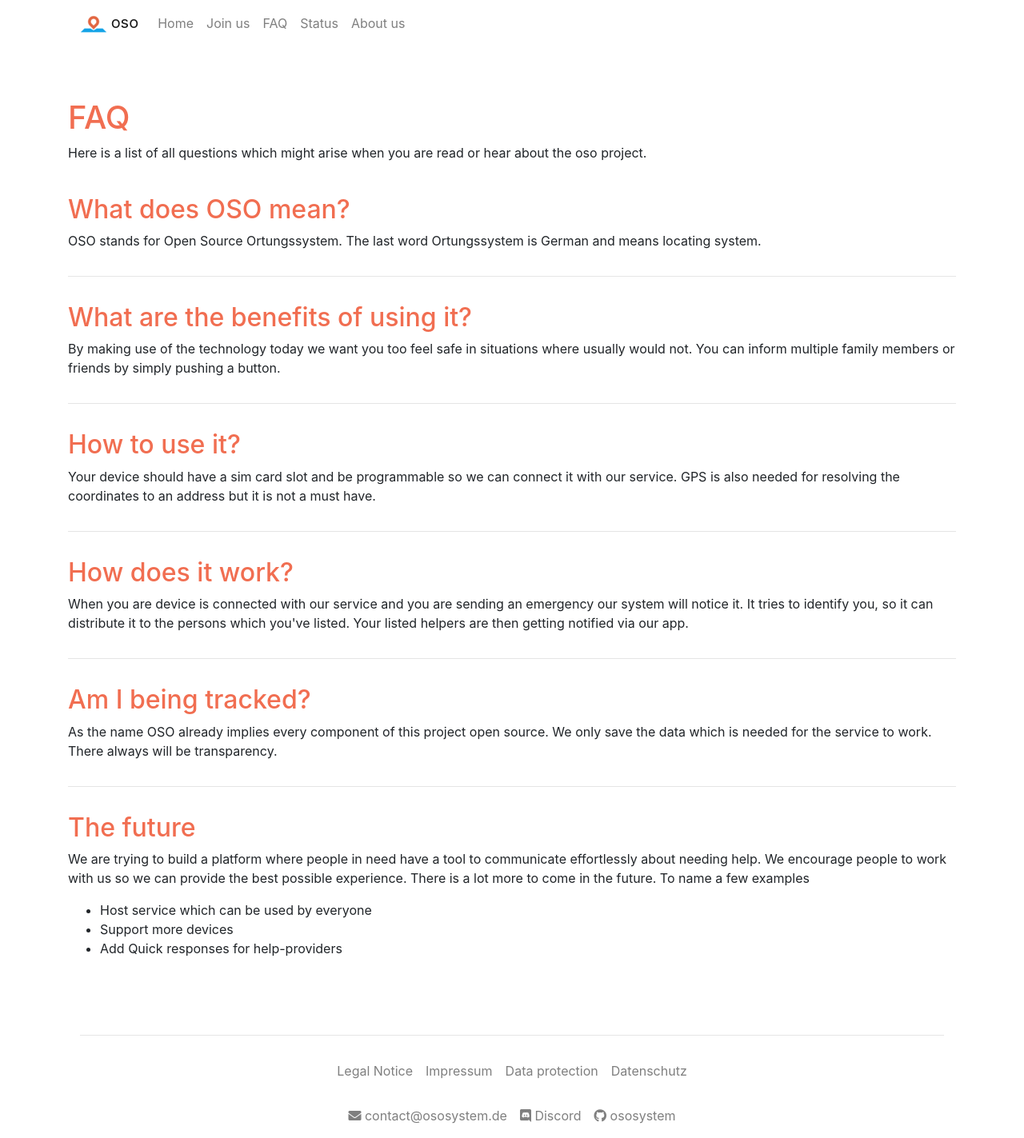
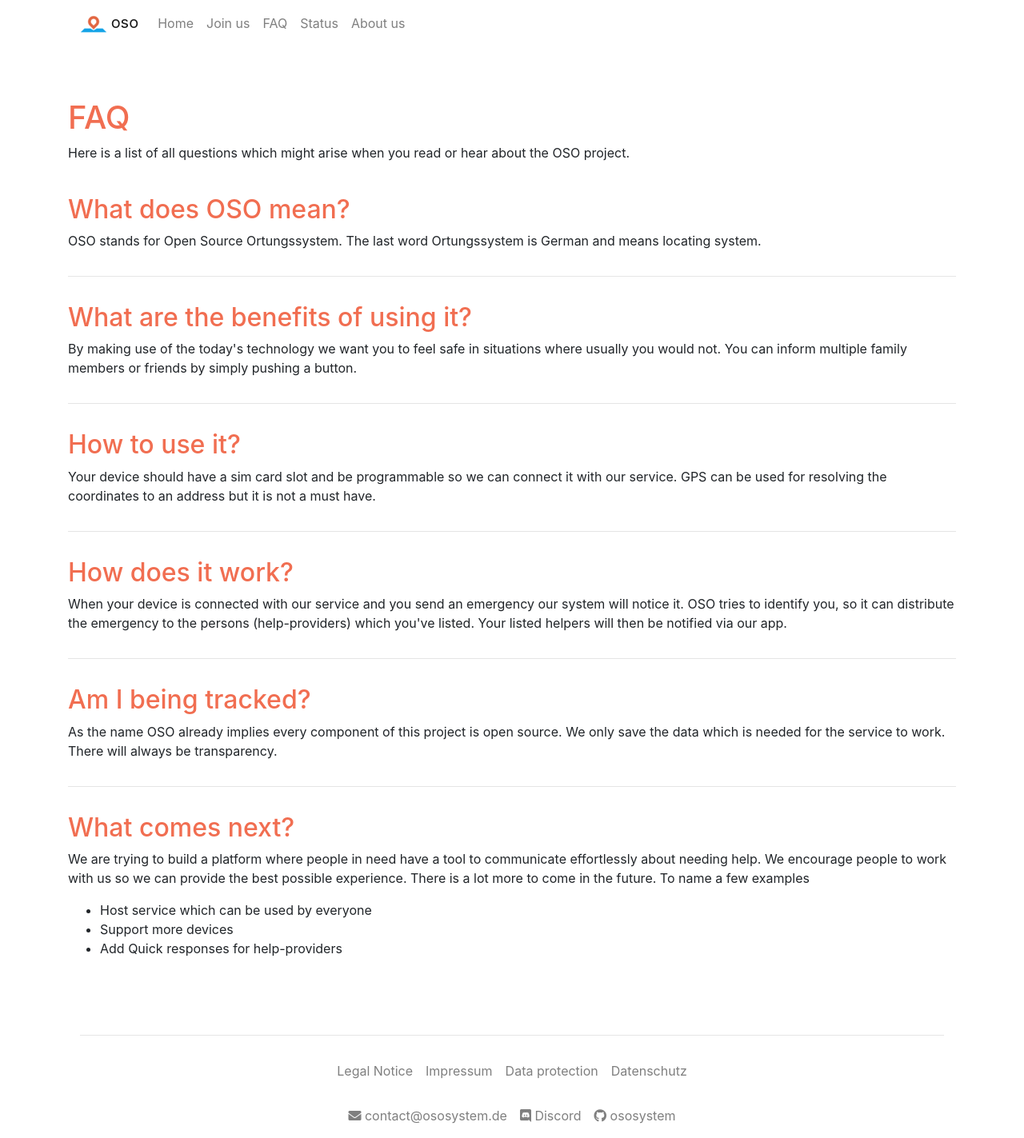
Before and after one commit to OSOSystem/oso-website, a Jekyll site: the page built from faq.html, in a window 1280 px wide. Shown: the whole page at 80% size. Built offline with Jekyll 4.4.1, drawn with Linux system fonts in a browser that asks for light colours; nearby versions of some CDN libraries.

Commit message:
:memo: Improve texts

```diff
--- a/about.html
+++ b/about.html
@@ -7,9 +7,9 @@ layout: page
   We are three students named Dennis, Pierre and Valentino who started with the OSO project. <br/>
   Currently we are studying computer science at the TH Köln / University of Applied Sciences Cologne, in Germany.<br/><br/>
 
-  OSO was an idea of ours which emerged during a project assignment.
+  The OSO project was an idea of ours which emerged during a project assignment.
   It was important to us that our project should have a social character.
-  Furthermore we liked the idea that the project is technically a challenge.
+  Furthermore we liked the idea that the project is a challenge on a technical level.
 </p>
 
 <h3>Our Github Accounts</h3>
--- a/faq.html
+++ b/faq.html
@@ -3,7 +3,7 @@ layout: page
 ---
 
 <h1>FAQ</h1>
-<p>Here is a list of all questions which might arise when you are read or hear about the oso project.</p>
+<p>Here is a list of all questions which might arise when you read or hear about the OSO project.</p>
 <br>
 
 <h2>What does OSO mean?</h2>
@@ -17,7 +17,7 @@ layout: page
 
 <h2>What are the benefits of using it?</h2>
 <p>
-  By making use of the technology today we want you too feel safe in situations where usually would not.
+  By making use of the today's technology we want you to feel safe in situations where usually you would not.
   You can inform multiple family members or friends by simply pushing a button.
 <p>
 
@@ -28,7 +28,7 @@ layout: page
 <h2>How to use it?</h2>
 <p>
   Your device should have a sim card slot and be programmable so we can connect it with our service.
-  GPS is also needed for resolving the coordinates to an address but it is not a must have.
+  GPS can be used for resolving the coordinates to an address but it is not a must have.
 </p>
 
 <div class="faq-section-top"></div>
@@ -37,9 +37,9 @@ layout: page
 
 <h2>How does it work?</h2>
 <p>
-  When you are device is connected with our service and you are sending an emergency our system will notice it.
-  It tries to identify you, so it can distribute it to the persons which you've listed.
-  Your listed helpers are then getting notified via our app.
+  When your device is connected with our service and you send an emergency our system will notice it.
+  OSO tries to identify you, so it can distribute the emergency to the persons (help-providers) which you've listed.
+  Your listed helpers will then be notified via our app.
 </p>
 
 <div class="faq-section-top"></div>
@@ -48,16 +48,16 @@ layout: page
 
 <h2>Am I being tracked?</h2>
 <p>
-  As the name OSO already implies every component of this project open source.
+  As the name OSO already implies every component of this project is open source.
   We only save the data which is needed for the service to work.
-  There always will be transparency.
+  There will always be transparency.
 </p>
 
 <div class="faq-section-top"></div>
 <hr>
 <div class="faq-section-bottom"></div>
 
-<h2>The future</h2>
+<h2>What comes next?</h2>
 <p>
   We are trying to build a platform where people in need have a tool to communicate effortlessly about needing help.
   We encourage people to work with us so we can provide the best possible experience.
```
Also changed, not shown: index.html (+8 -8 lines), join.html (+4 -4 lines).
